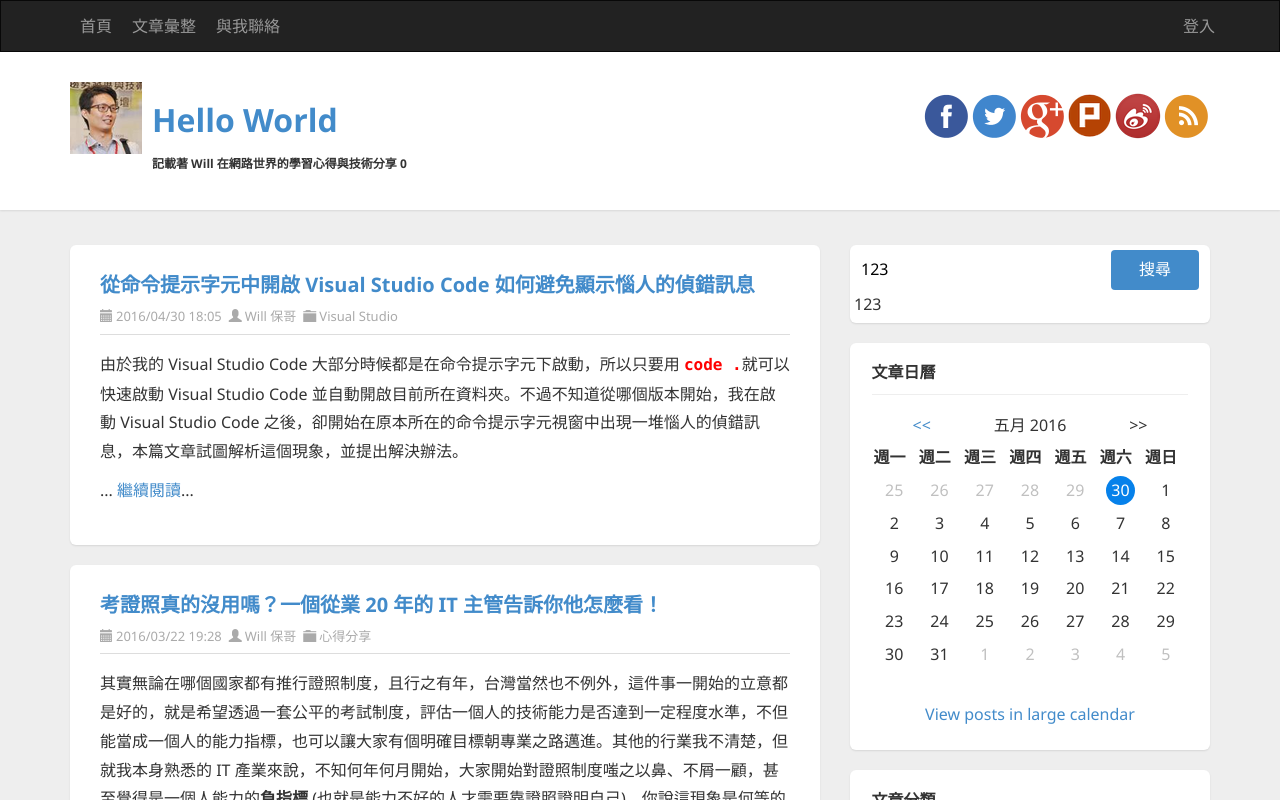
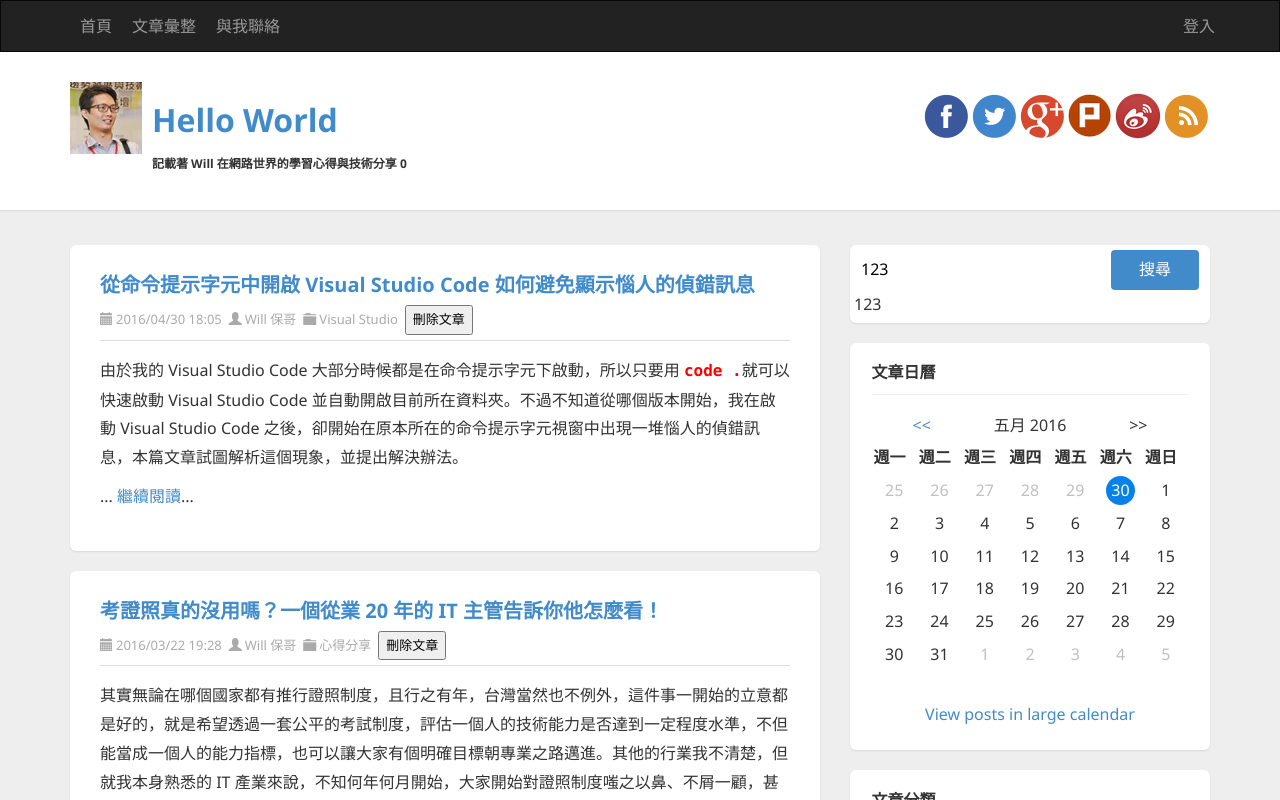
Before and after one commit to coolrare/ng-cathay-220111, an Angular app: page / in a window 1280 px wide. Shown: the top 800 px of the page. Built offline with nearby package versions, Linux system fonts and the light colour scheme.

Commit message:
完成刪除文章的設計以及加入強型別介面宣告

```diff
--- a/src/app/app.component.html
+++ b/src/app/app.component.html
@@ -10,7 +10,7 @@
         <!-- <pre>{{ data | json }}</pre> -->
 
         <!-- Article START-->
-        <app-article [item]="item" *ngFor="let item of data"></app-article>
+        <app-article *ngFor="let item of data" [item]="item" (delete)="doDelete($event)"></app-article>
         <!-- Article END-->
       </div>
     </section>
--- a/src/app/app.component.ts
+++ b/src/app/app.component.ts
@@ -77,4 +77,8 @@ export class AppComponent {
     console.log('Search: ', value);
     this.keyword = value;
   }
+
+  doDelete(articleId: number) {
+    console.log("Deleting ", articleId);
+  }
 }
--- a/src/app/article/article.component.html
+++ b/src/app/article/article.component.html
@@ -9,6 +9,8 @@
            href="http://blog.miniasp.com/author/will.aspx">{{item.author}}</a></span>
       <span class="post-category"><i class="glyphicon glyphicon-folder-close"></i><a
            [href]="item['category-link']">{{item.category}}</a></span>
+
+      <button (click)="btnDelete()">刪除文章</button>
     </div>
   </header>
   <section class="post-body text" [innerHTML]="item.summary">
--- a/src/app/article/article.component.ts
+++ b/src/app/article/article.component.ts
@@ -1,4 +1,4 @@
-import { Component, Input, OnInit } from '@angular/core';
+import { Component, EventEmitter, Input, OnInit, Output } from '@angular/core';
 
 @Component({
   selector: 'app-article',
@@ -7,11 +7,30 @@ import { Component, Input, OnInit } from '@angular/core';
 })
 export class ArticleComponent implements OnInit {
 
-  @Input() item: any = {};
+  @Input() item: Article = <Article>{};
+
+  @Output() delete = new EventEmitter<number>();
 
   constructor() { }
 
   ngOnInit(): void {
   }
 
+  btnDelete() {
+    this.delete.emit(this.item.id);
+  }
+
 }
+
+// Generated by https://quicktype.io
+
+export interface Article {
+  id:              number;
+  href:            string;
+  title:           string;
+  date:            string;
+  author:          string;
+  category:        string;
+  "category-link": string;
+  summary:         string;
+}
```
